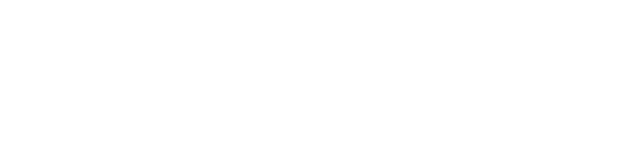
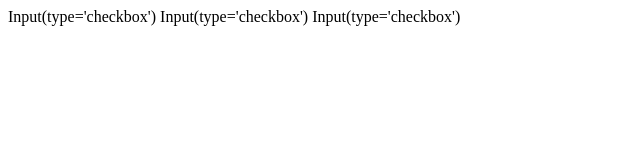
Before and after one commit to Imtiyaaz-D/Test-post, a plain HTML site: page index.html in a window 1280 px wide. Shown: the whole page, without its empty margins (0-640 px from the left). Drawn offline with Linux system fonts and the light colour scheme.

Commit message:
index.html

```diff
--- a/index.html
+++ b/index.html
@@ -7,6 +7,10 @@
     <title>Document</title>
 </head>
 <body>
-
+    <div>
+         Input(type='checkbox')
+         Input(type='checkbox')
+         Input(type='checkbox')
+    </div>
 </body>
 </html>
```
